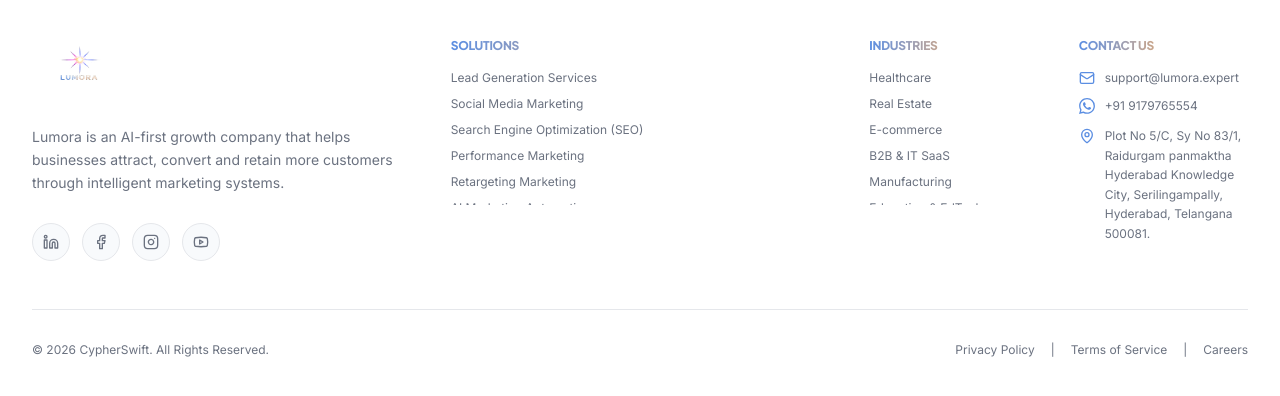
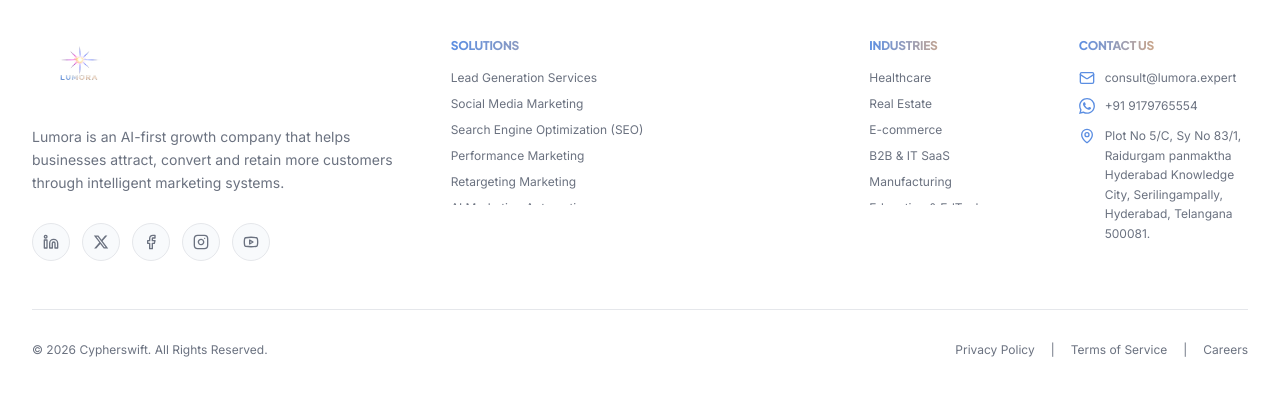
Before and after one commit to Sagararya07/lumora_digital_marketing, a React (Vite) app: page /about in a window 1280 px wide. Shown: the part 3717-4113 px from the top of the page. Built offline with nearby package versions, Linux system fonts and the light colour scheme; no server answers.

Commit message:
Update footer links, emails, and Cypherswift copyright

```diff
--- /dev/null
+++ b/fix_faqs.cjs
@@ -0,0 +1,41 @@
+const { Pool } = require('pg');
+require('dotenv').config();
+
+const pool = new Pool({
+  connectionString: process.env.DATABASE_URL,
+  ssl: { rejectUnauthorized: false }
+});
+
+async function run() {
+  try {
+    const res = await pool.query("SELECT * FROM faqs");
+    for (const row of res.rows) {
+      let changed = false;
+      let newQuestion = row.question;
+      let newAnswer = row.answer;
+
+      const regex = /cypher\s*swift/gi;
+
+      if (newQuestion && newQuestion.match(regex)) {
+        newQuestion = newQuestion.replace(regex, 'Lumora');
+        changed = true;
+      }
+      if (newAnswer && newAnswer.match(regex)) {
+        newAnswer = newAnswer.replace(regex, 'Lumora');
+        changed = true;
+      }
+
+      if (changed) {
+        console.log(`Updating FAQ ID ${row.id}...`);
+        await pool.query("UPDATE faqs SET question = $1, answer = $2 WHERE id = $3", [newQuestion, newAnswer, row.id]);
+      }
+    }
+    console.log("Done updating faqs table.");
+  } catch (error) {
+    console.error("Error:", error);
+  } finally {
+    pool.end();
+  }
+}
+
+run();
--- a/server.ts
+++ b/server.ts
@@ -359,7 +359,7 @@
     contactInfo: {
       phone: settingsMap['phone'] || settingsMap['contact_phone'] || '+91 999 888 7766',
       whatsapp: settingsMap['whatsapp'] || settingsMap['contact_whatsapp'] || '+91 999 888 7766',
-      email: settingsMap['email'] || settingsMap['contact_email'] || 'cypherswiftinfotech@gmail.com',
+      email: settingsMap['email'] || settingsMap['contact_email'] || 'consult@lumora.expert',
       address: settingsMap['address'] || settingsMap['contact_address'] || 'Global',
       workingHours: settingsMap['working_hours'] || 'Mon - Sat: 9:00 AM - 8:00 PM IST'
     },
@@ -371,7 +371,7 @@
       youtube: settingsMap['youtube_url'] || '#',
     },
     siteMeta: {
-      siteName: settingsMap['site_name'] || 'Cypher Swift',
+      siteName: settingsMap['site_name'] || 'Lumora',
       siteTagline: settingsMap['site_tagline'] || 'Digital Marketing Agency',
       footerTagline: settingsMap['footer_tagline'] || '',
       consultationHeading: settingsMap['consultation_heading'] || 'What Are Your Business Requirements?',
@@ -437,7 +437,7 @@
   message?: string;
   sourcePage?: string;
 }) => {
-  const targetEmails = 'cypherswiftinfotech@gmail.com, support@lumora.expert, digitalmarketing@lumora.expert';
+  const targetEmails = 'cypherswiftinfotech@gmail.com, support@lumora.expert, digitalmarketing@lumora.expert, consult@lumora.expert';
 
   const transporter = nodemailer.createTransport({
     host: process.env.SMTP_HOST || 'smtp.gmail.com',
@@ -654,9 +654,9 @@
       [
         p.title, cleanSlug, JSON.stringify(content), p.isPublished ?? true, p.pageType || 'landing',
         p.cityName || '', p.countryName || '',
-        p.seo?.metaTitle || `${p.title} | Cypher Swift`,
+        p.seo?.metaTitle || `${p.title} | Lumora`,
         p.seo?.metaDescription || '',
-        p.seo?.canonicalUrl || `https://cypherswift.com/${cleanSlug}`,
+        p.seo?.canonicalUrl || `https://lumora.expert/${cleanSlug}`,
         p.sortOrder || 0
       ]
     );
--- a/src/components/Home/Footer.tsx
+++ b/src/components/Home/Footer.tsx
@@ -52,13 +52,18 @@
               <a href="https://www.linkedin.com/company/cypher-swift-digital-marketing-and-branding-with-lumora-s/?viewAsMember=true" target="_blank" rel="noopener noreferrer" className="p-2.5 rounded-full bg-[#F8FAFC] text-[#6B7280] hover:text-[#5B8EE2] hover:bg-[#F2F6FC] transition-colors border border-[#E5E7EB]">
                 <Linkedin className="w-4 h-4" />
               </a>
-              <a href="#" className="p-2.5 rounded-full bg-[#F8FAFC] text-[#6B7280] hover:text-[#5B8EE2] hover:bg-[#F2F6FC] transition-colors border border-[#E5E7EB]">
+              <a href="https://x.com/Lumoradgtal" target="_blank" rel="noopener noreferrer" className="p-2.5 rounded-full bg-[#F8FAFC] text-[#6B7280] hover:text-[#5B8EE2] hover:bg-[#F2F6FC] transition-colors border border-[#E5E7EB]">
+                <svg viewBox="0 0 24 24" className="w-4 h-4" fill="currentColor">
+                  <path d="M18.244 2.25h3.308l-7.227 8.26 8.502 11.24H16.17l-5.214-6.817L4.99 21.75H1.68l7.73-8.835L1.254 2.25H8.08l4.713 6.231zm-1.161 17.52h1.833L7.084 4.126H5.117z" />
+                </svg>
+              </a>
+              <a href="https://www.facebook.com/profile.php?id=61593512968089" target="_blank" rel="noopener noreferrer" className="p-2.5 rounded-full bg-[#F8FAFC] text-[#6B7280] hover:text-[#5B8EE2] hover:bg-[#F2F6FC] transition-colors border border-[#E5E7EB]">
                 <Facebook className="w-4 h-4" />
               </a>
-              <a href="#" className="p-2.5 rounded-full bg-[#F8FAFC] text-[#6B7280] hover:text-[#5B8EE2] hover:bg-[#F2F6FC] transition-colors border border-[#E5E7EB]">
+              <a href="https://www.instagram.com/lumoradgtal/" target="_blank" rel="noopener noreferrer" className="p-2.5 rounded-full bg-[#F8FAFC] text-[#6B7280] hover:text-[#5B8EE2] hover:bg-[#F2F6FC] transition-colors border border-[#E5E7EB]">
                 <Instagram className="w-4 h-4" />
               </a>
-              <a href="#" className="p-2.5 rounded-full bg-[#F8FAFC] text-[#6B7280] hover:text-[#5B8EE2] hover:bg-[#F2F6FC] transition-colors border border-[#E5E7EB]">
+              <a href="https://www.youtube.com/@LumoraDgtal" target="_blank" rel="noopener noreferrer" className="p-2.5 rounded-full bg-[#F8FAFC] text-[#6B7280] hover:text-[#5B8EE2] hover:bg-[#F2F6FC] transition-colors border border-[#E5E7EB]">
                 <Youtube className="w-4 h-4" />
               </a>
             </div>
@@ -128,20 +133,20 @@
               Contact Us
             </h4>
             <div className="space-y-3 text-[#6B7280] font-normal">
-              <p className="flex items-center gap-2.5">
+              <a href={`mailto:${contactInfo?.email || 'contact@lumora.ai'}`} className="flex items-center gap-2.5 group hover:text-[#5B8EE2] transition-colors break-all">
                 <Mail className="w-4 h-4 text-[#5B8EE2] shrink-0" />
-                <a href={`mailto:${contactInfo?.email || 'contact@lumora.ai'}`} className="hover:text-[#5B8EE2] transition-colors break-all">
+                <span>
                   {contactInfo?.email || 'contact@lumora.ai'}
-                </a>
-              </p>
-              <p className="flex items-center gap-2.5">
+                </span>
+              </a>
+              <a href={`https://wa.me/${(contactInfo?.whatsapp || contactInfo?.phone || '919998887766').replace(/[^0-9]/g, '')}`} target="_blank" rel="noopener noreferrer" className="flex items-center gap-2.5 group hover:text-[#5B8EE2] transition-colors">
                 <svg className="w-4 h-4 text-[#5B8EE2] shrink-0" viewBox="0 0 24 24" fill="currentColor" xmlns="http://www.w3.org/2000/svg">
                   <path d="M17.472 14.382c-.297-.149-1.758-.867-2.03-.967-.273-.099-.471-.148-.67.15-.197.297-.767.966-.94 1.164-.173.199-.347.223-.644.075-.297-.15-1.255-.463-2.39-1.475-.883-.788-1.48-1.761-1.653-2.059-.173-.297-.018-.458.13-.606.134-.133.298-.347.446-.52.149-.174.198-.298.298-.497.099-.198.05-.371-.025-.52-.075-.149-.669-1.612-.916-2.207-.242-.579-.487-.5-.669-.51h-.57c-.198 0-.52.074-.792.372-.272.297-1.04 1.016-1.04 2.479 0 1.462 1.065 2.875 1.213 3.074.149.198 2.096 3.2 5.077 4.487.709.306 1.262.489 1.694.625.712.227 1.36.195 1.871.118.571-.085 1.758-.719 2.006-1.413.248-.694.248-1.289.173-1.413-.074-.124-.272-.198-.57-.347m-5.421 7.403h-.004a9.87 9.87 0 01-5.031-1.378l-.361-.214-3.741.982.998-3.648-.235-.374a9.86 9.86 0 01-1.51-5.26c.001-5.45 4.436-9.884 9.888-9.884 2.64 0 5.122 1.03 6.988 2.898a9.825 9.825 0 012.893 6.994c-.003 5.45-4.437 9.884-9.885 9.884m8.413-18.297A11.815 11.815 0 0012.05 0C5.495 0 .16 5.335.157 11.892c0 2.096.547 4.142 1.588 5.945L.057 24l6.305-1.654a11.882 11.882 0 005.683 1.448h.005c6.554 0 11.89-5.335 11.893-11.893a11.821 11.821 0 00-3.48-8.413z"/>
                 </svg>
-                <a href={`https://wa.me/${(contactInfo?.whatsapp || contactInfo?.phone || '919998887766').replace(/[^0-9]/g, '')}`} target="_blank" rel="noopener noreferrer" className="hover:text-[#5B8EE2] transition-colors">
+                <span>
                   {contactInfo?.whatsapp || contactInfo?.phone || '+91 999 888 7766'}
-                </a>
-              </p>
+                </span>
+              </a>
               <p className="flex items-start gap-2.5">
                 <MapPin className="w-4 h-4 text-[#5B8EE2] shrink-0 mt-0.5" />
                 <span className="leading-relaxed">{contactInfo?.address || 'Innovation Tower, Tech Park Boulevard'}</span>
@@ -153,7 +158,7 @@
 
         {/* Bottom Copyright Line */}
         <div className="pt-8 border-t border-[#E5E7EB] flex flex-col sm:flex-row items-center justify-between gap-4 text-[#6B7280] text-xs font-normal">
-          <p>© {new Date().getFullYear()} <a href="https://www.cypherswift.com/" target="_blank" rel="noopener noreferrer" className="hover:text-[#5B8EE2] transition-colors">CypherSwift</a>. All Rights Reserved.</p>
+          <p>© {new Date().getFullYear()} <a href="https://www.cypherswift.com/" target="_blank" rel="noopener noreferrer" className="hover:text-[#5B8EE2] transition-colors">Cypherswift</a>. All Rights Reserved.</p>
           <div className="flex items-center gap-4">
             <button onClick={() => onOpenLegalModal('privacy')} className="hover:text-[#5B8EE2] transition-colors">
               Privacy Policy
--- a/src/components/Modals/ConsultationModal.tsx
+++ b/src/components/Modals/ConsultationModal.tsx
@@ -71,7 +71,7 @@
             </div>
             <h3 className="text-2xl font-bold text-slate-900">Consultation Booked!</h3>
             <p className="text-xs sm:text-sm text-slate-600 max-w-md mx-auto font-normal">
-              Thank you for submitting your business requirements. An executive strategist from Lumora will reach out within 24 hours. A copy has been routed to contact@lumora.com.
+              Thank you for submitting your business requirements. An executive strategist from Lumora will reach out within 24 hours. A copy has been routed to consult@lumora.expert.
             </p>
             <button
               onClick={() => {
--- a/src/data/initialData.ts
+++ b/src/data/initialData.ts
@@ -848,7 +848,7 @@
     "contactInfo": {
     "phone": "+91 9179765554",
     "whatsapp": "+91 9179765554",
-    "email": "support@lumora.expert",
+    "email": "consult@lumora.expert",
     "address": "Plot No 5/C, Sy No 83/1, Raidurgam panmaktha Hyderabad Knowledge City, Serilingampally, Hyderabad, Telangana 500081.",
     "workingHours": "Mon - Sat: 9:00 AM - 8:00 PM IST / Global 24/7 Support"
   },
```
